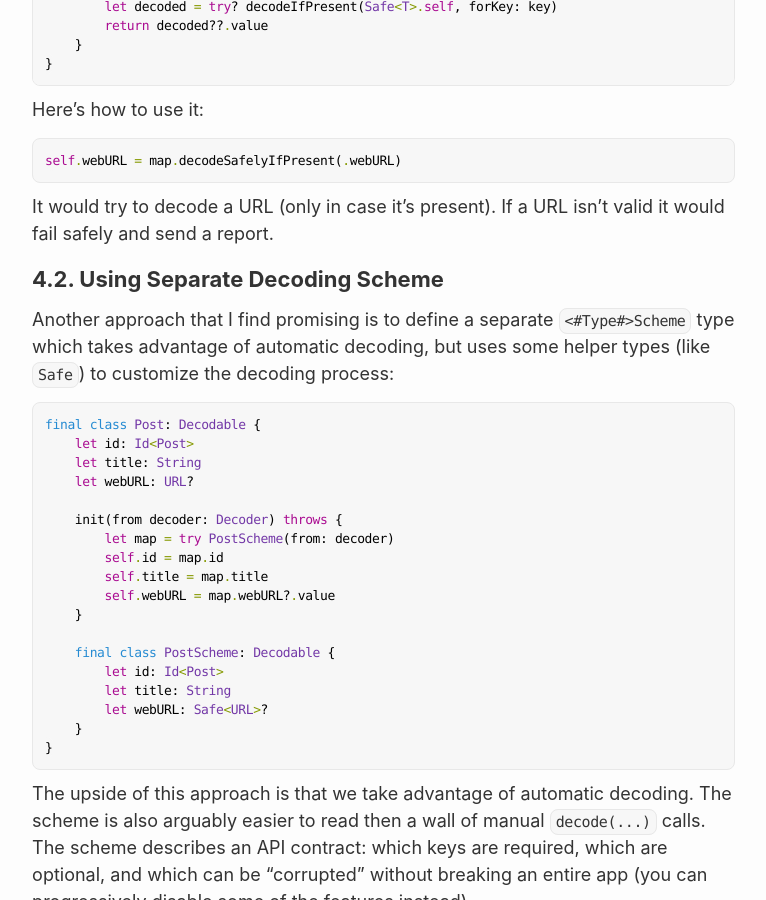
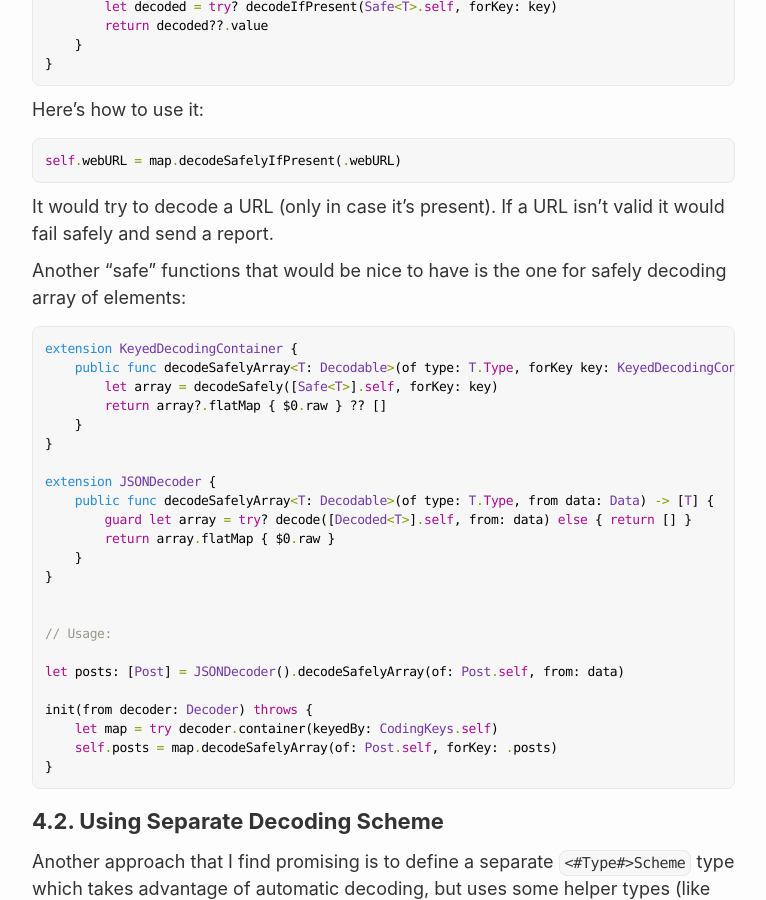
Before and after one commit to hyling/kean.github.io, a Jekyll site: the page built from _posts/2017-11-05-codable-tips-and-tricks.markdown, in a window 1280 px wide and 900 px high, scrolled down 7597 px. Shown: the whole window, without its empty margins (400-1166 px from the left). Built offline with Jekyll 4.4.1, drawn with Linux system fonts in a browser that asks for light colours; comment, search, counter and statistics services are not loaded; some of the changed text lies outside the part shown.

Commit message:
A couple of additions to Codable post

````diff
--- a/_posts/2017-11-05-codable-tips-and-tricks.markdown
+++ b/_posts/2017-11-05-codable-tips-and-tricks.markdown
@@ -314,6 +314,34 @@ self.webURL = map.decodeSafelyIfPresent(.webURL)
 
 It would try to decode a URL (only in case it's present). If a URL isn't valid it would fail safely and send a report.
 
+Another "safe" functions that would be nice to have is the one for safely decoding array of elements:
+
+```swift
+extension KeyedDecodingContainer {
+    public func decodeSafelyArray<T: Decodable>(of type: T.Type, forKey key: KeyedDecodingContainer.Key) -> [T] {
+        let array = decodeSafely([Safe<T>].self, forKey: key)
+        return array?.flatMap { $0.raw } ?? []
+    }
+}
+
+extension JSONDecoder {
+    public func decodeSafelyArray<T: Decodable>(of type: T.Type, from data: Data) -> [T] {
+        guard let array = try? decode([Decoded<T>].self, from: data) else { return [] }
+        return array.flatMap { $0.raw }
+    }
+}
+
+
+// Usage:
+
+let posts: [Post] = JSONDecoder().decodeSafelyArray(of: Post.self, from: data)
+
+init(from decoder: Decoder) throws {
+    let map = try decoder.container(keyedBy: CodingKeys.self)
+    self.posts = map.decodeSafelyArray(of: Post.self, forKey: .posts)
+}
+```
+
 
 ## 4.2. Using Separate Decoding Scheme
 
@@ -359,6 +387,10 @@ public enum Parameter<Base: Swift.Codable>: Swift.Encodable {
     case null // parameter set to `null`
     case value(Base)
 
+    public init(_ value: Base?) {
+        self = value.map(Parameter.value) ?? .null
+    }
+
     public func encode(to encoder: Encoder) throws {
         var container = encoder.singleValueContainer()
         switch self {
````
Also changed, not shown: other parts of _posts/2017-11-05-codable-tips-and-tricks.markdown (+1 -1 lines).
